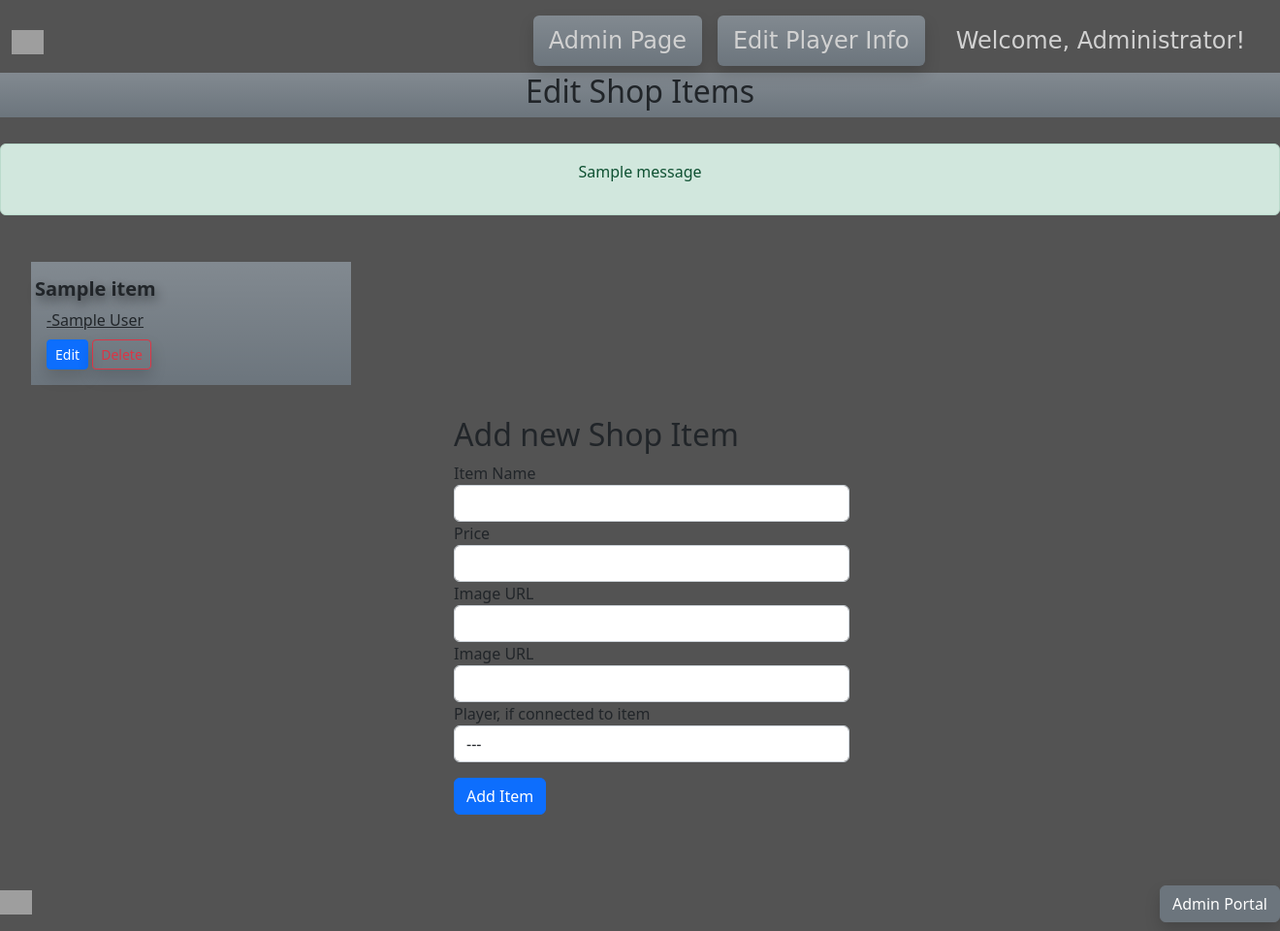
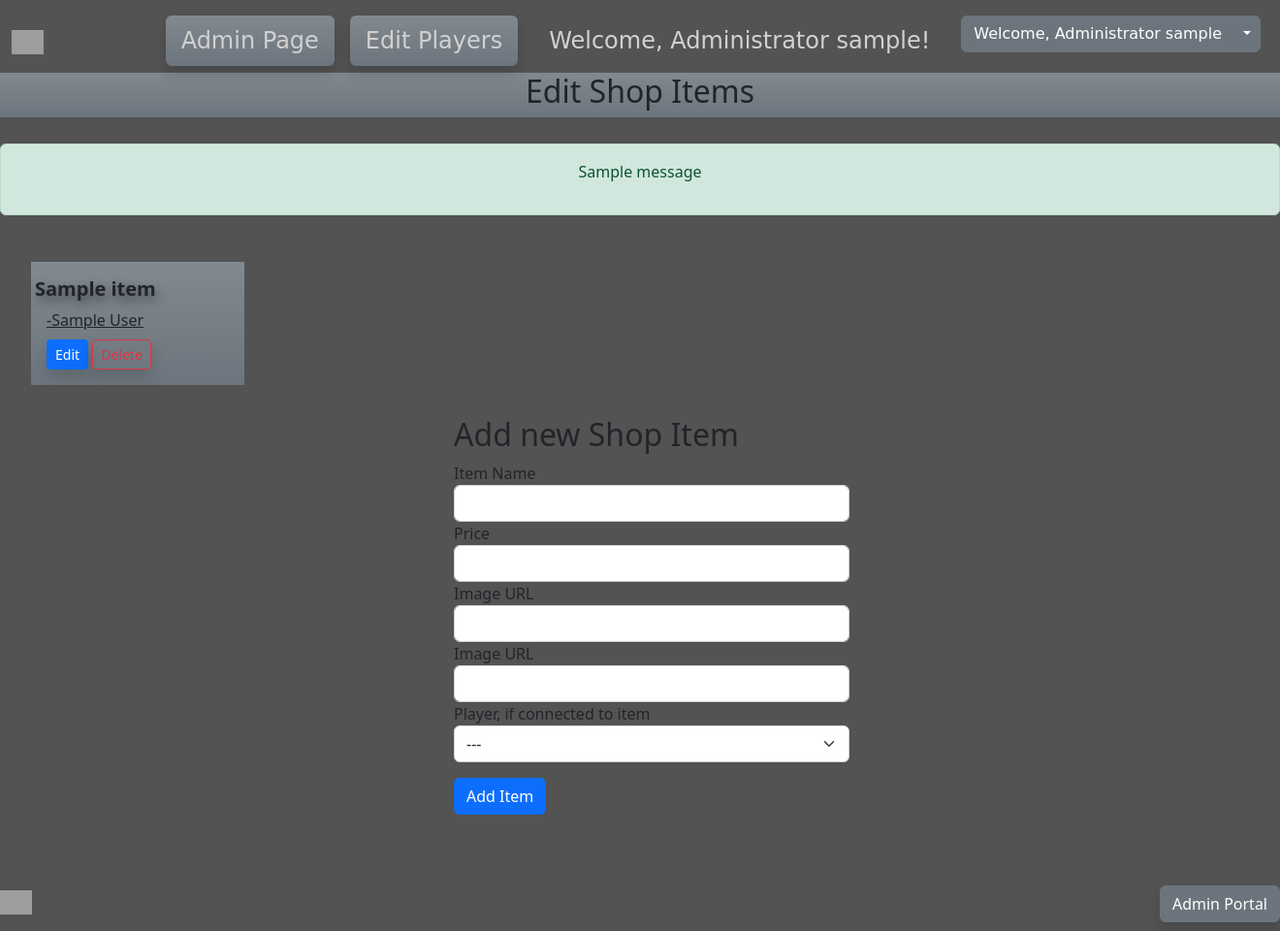
Before and after one commit to seanthewonderful/oncoor_sample, a Flask app: page /edit_shop_items in a window 1320 px wide; the page is wider, and only the part inside the window is pictured. Shown: that part at 97% size. Run offline with Flask 2, Linux system fonts and the light colour scheme; a user stored in the database is signed in; tables that the repository leaves empty hold one stand-in row (values such as "Sample post"); one stand-in notice (Sample message) is shown; parts of the project's set-up code (start-up, migrations or seed data) failed here and were passed over; some libraries are stand-ins or nearby versions; some web fonts are replaced; grey boxes are pictures that could not be loaded.

Commit message:
admin login complete

```diff
--- a/src/__init__.py
+++ b/src/__init__.py
@@ -59,8 +59,8 @@ def shop():
 
 @app.endpoint("admin")
 @app.route("/admin", methods=["GET", "POST"])
+@login_required
 def admin():
-    login_form = LoginForm()
     if current_user.is_authenticated:
         choices = [("", "---")]
         for player in Player.query.all():
@@ -76,19 +76,17 @@ def admin():
         delete_shop_item_form = DeleteShopItem()
         delete_shop_item_form.items.choices = item_choices
         return render_template('admin.html',
-                            login_form=login_form,
                             add_player_form=add_player_form,
                             add_shop_form=add_shop_form,
                             delete_player_form=delete_player_form,
                             delete_shop_item_form=delete_shop_item_form,
                             players=Player.query.all(),
                             shop_items=ShopItem.query.all())
-    return render_template('admin.html',
-                        login_form=login_form)
-
+    return redirect(url_for('admin_login'))
 
 
 @app.route("/add_player", methods=["GET", "POST"])
+@login_required
 def add_player():
     add_player_form = AddPlayer()
     if add_player_form.validate_on_submit():
@@ -110,6 +108,7 @@ def add_player():
 
 
 @app.route("/add_shop_item", methods=["GET", "POST"])
+@login_required
 def add_shop_item():
     choices = [("", "---")]
     for player in Player.query.all():
@@ -147,6 +146,7 @@ def add_shop_item():
 
 
 @app.route("/delete_player", methods=["GET", "POST"])
+@login_required
 def delete_player():
     choices = [("", "---")]
     for player in Player.query.all():
@@ -164,6 +164,7 @@ def delete_player():
 
 
 @app.route("/delete_shop_item", methods=["GET", "POST"])
+@login_required
 def delete_shop_item():
     item_choices = [("", "---")]
     for item in ShopItem.query.all():
@@ -182,6 +183,7 @@ def delete_shop_item():
 
 @app.endpoint("edit_player")
 @app.route("/edit_player", methods=["GET", "POST"])
+@login_required
 def edit_player():
     if request.method == "POST":
         try:
@@ -213,6 +215,7 @@ def edit_player():
 
 @app.endpoint("edit_shop_items")
 @app.route("/edit_shop_items", methods=["GET", "POST"])
+@login_required
 def edit_shop_items():
     def get_player(id):
         return Player.query.get(id)
@@ -245,6 +248,7 @@ def edit_shop_items():
 
 @app.endpoint('admin_register')
 @app.route("/admin_register", methods=["GET", "POST"])
+@login_required
 def admin_register():
     form = RegisterForm()
     if form.validate_on_submit():
@@ -268,24 +272,30 @@ def admin_register():
                            admins = Admin.query.all())
 
 
-@app.route("/login")
-def login():
+@app.route("/admin_login", methods=["GET", "POST"])
+def admin_login():
     form = LoginForm()
     if form.validate_on_submit():
         admin = Admin.query.filter_by(username=(form.username.data)).first()
         if admin:
             password = form.password.data
-            if check_password_hash(admin.password, password):
+            if check_password_hash(admin.password_hash, password):
                 login_user(admin)
-                flash(f"Logged in as {admin.username}")
                 return redirect(url_for('admin'))
             else:
                 flash("Incorrect password", category="danger")
-                return redirect(url_for('admin'))
+                return redirect(url_for('admin_login'))
         else:
             flash("Username does not exist", category="danger")
-            return redirect(url_for('admin'))
-    return redirect(url_for('admin'))
+            return redirect(url_for('admin_login'))
+    return render_template('admin_login.html', login_form=form)
+
+
+@app.route("/admin_logout")
+def admin_logout():
+    logout_user()
+    flash("Logged out", category="primary")
+    return redirect(url_for('admin_login'))
 
 
 """ Flask Login Manager """
--- a/src/models.py
+++ b/src/models.py
@@ -2,6 +2,7 @@ from flask import Flask, render_template, redirect, url_for, request, flash
 from jinja2 import StrictUndefined
 from flask_wtf.csrf import CSRFProtect
 from flask_sqlalchemy import SQLAlchemy
+from flask_login import UserMixin
 import csv
 from os import environ
 
@@ -17,7 +18,7 @@ db = SQLAlchemy(app)
 csrf = CSRFProtect(app)
 
 
-class Admin(db.Model):
+class Admin(UserMixin, db.Model):
     id = db.Column(db.Integer, primary_key=True)
     username = db.Column(db.String(60))
     title = db.Column(db.String(60))
--- a/src/static/css/styles.css
+++ b/src/static/css/styles.css
@@ -32,19 +32,19 @@ div {
     top: 28%;
     z-index: 4;
     text-align: center;
-    text-shadow: 0 5px 7px rgb(64, 63, 63);
+    text-shadow: 0 4px 5px rgb(63, 63, 63);
 }
 .jumbotron .container h1 {
     padding-bottom: 20px;
     border-bottom: 1px solid #FFFFFF;
     border-bottom-color: rgba(255,255,255,0.35);
     display: inline-block;
-	/* background-image: linear-gradient(rgb(240, 240, 240) 28%,
+	background-image: linear-gradient(rgb(240, 240, 240) 28%,
                                     rgb(31, 31, 31) 40%,
                                     rgb(223, 223, 223) 54%);
 	text-align: center;
 	-webkit-background-clip:text;
-	-webkit-text-fill-color: transparent; */
+	-webkit-text-fill-color: transparent;
 }
 .jumbotron .overlay {
     background-color: rgb(86, 86, 86);
--- a/src/templates/edit_player.html
+++ b/src/templates/edit_player.html
@@ -24,7 +24,7 @@
 
     <div class="container row m-4">
     {% for player in players %}
-    <div class="container col-lg-3 col-md-3 col-sm-4 col-xs-6 m-2 p-3 bg-secondary bg-gradient">
+    <div class="container col-lg-2 col-md-3 col-sm-4 col-xs-6 m-2 p-3 bg-secondary bg-gradient">
         <a class="link-dark" href="{{ url_for('player', first_name=player.first_name, last_name=player.last_name) }}" style="text-decoration:none; text-shadow: rgba(0, 0, 0, 0.493) 2px 5px 11px;"> <dl class="row h5" style="font-weight: bold;">{{ player['first_name'] }} {{ player['last_name'] }}</dl></a>
         <!-- Modal trigger Buttons -->
         <button type="button" class="btn btn-primary btn-sm shadow" data-bs-toggle="modal" data-bs-target="#modal{{ player.id }}">
--- a/src/templates/edit_shop_items.html
+++ b/src/templates/edit_shop_items.html
@@ -22,9 +22,9 @@
         {% endwith %}
     </div>
 
-    <div class="container row m-4">
+    <div class="container-fluid row m-4">
     {% for item in items %}
-    <div class="container col-lg-3 col-md-3 col-sm-4 col-xs-6 m-2 p-3 bg-secondary bg-gradient">
+    <div class="container col-lg-2 col-md-3 col-sm-4 col-xs-6 m-2 p-3 bg-secondary bg-gradient">
         <a class="link-dark" href="{{ url_for('shop') }}" style="text-decoration:none; text-shadow: rgba(0, 0, 0, 0.493) 2px 5px 11px;">
             <dl class="row h5" style="font-weight: bold;">{{ item.name }}</dl>
         </a>
@@ -136,7 +136,7 @@
             </div>
             <div class="form-group" id="player-select">
                 {{ add_shop_form.player_connection.label }}
-                {{ add_shop_form.player_connection(class="form-control") }}
+                {{ add_shop_form.player_connection(class="form-select") }}
             </div>
             <div class="form-group my-3">
                 {{ add_shop_form.submit(class="btn btn-primary") }}
--- a/src/templates/footer.html
+++ b/src/templates/footer.html
@@ -3,6 +3,10 @@
         <a class="navbar-brand" href="#">
             <img src="https://i0.wp.com/oncoormarketing.com/wp-content/uploads/2021/10/cropped-cropped-oncoor_logo__1_-removebg-preview.png" alt="oncoor logo" height='25' class="d-inline-block align-text-top">
         </a>
+        {% if current_user.is_authenticated %}
         <a class="btn btn-secondary shadow" href="{{ url_for('admin') }}">Admin Portal</a>
+        {% else %}
+        <a class="btn btn-secondary shadow" href="{{ url_for('admin_login') }}">Admin Portal</a>
+        {% endif %}
     </div>
 </footer>
--- a/src/templates/home.html
+++ b/src/templates/home.html
@@ -11,8 +11,8 @@
     <div class="overlay"></div>
     <div class="container">
         <h1 style="font-size:7em;">oncoor</h1>
-        <h4 class="display-5">sports marketing</h4>
-        <div class="lead" ><p>social media</p><p>endorsements</p><p>marketing</p></div>
+        <h4 class="display-5">Sports Marketing</h4>
+        <div class="lead" ><p>Social Media</p><p>Endorsements</p><p>Marketing</p></div>
         <div class="d-flex">
             <a class="btn btn-lg inquiry-btn" href="#staples">Contact us!</a>
         </div>
--- a/src/templates/navbar.html
+++ b/src/templates/navbar.html
@@ -29,10 +29,16 @@
               <a class="nav-link" href="{{ url_for('home', _anchor='staples') }}">Contact Us!</a>
             </li>
 
+            {% elif request.url_rule.endpoint == 'admin_login' %}
+
+            <li class="nav-item p-2">
+              <a class="nav-link" href="#">Welcome, Administrator</a>
+            </li>
+
             {% elif request.url_rule.endpoint == 'admin' %}
 
             <li class="nav-item p-2">
-              <a class="nav-link shadow bg-secondary bg-gradient" href="{{ url_for('edit_player') }}">Edit Player Info</a>
+              <a class="nav-link shadow bg-secondary bg-gradient" href="{{ url_for('edit_player') }}">Edit Players</a>
             </li>
             <li class="nav-item p-2">
               <a class="nav-link shadow bg-secondary bg-gradient" href="{{ url_for('edit_shop_items') }}">Edit Shop Items</a>
@@ -41,7 +47,15 @@
               <a class="nav-link shadow bg-secondary bg-gradient" href="{{ url_for('admin_register') }}">Add New Admin</a>
             </li>
             <li class="nav-item p-2">
-              <a class="nav-link" href="#">Welcome, Administrator!</a>
+              <div class="btn-group">
+                <button type="button" class="btn btn-secondary">Welcome, Administrator {{ current_user.username }}</button>
+                <button type="button" class="btn btn-secondary dropdown-toggle dropdown-toggle-split" data-bs-toggle="dropdown" aria-expanded="false">
+                  <span class="visually-hidden">Toggle Dropdown</span>
+                </button>
+                <ul class="dropdown-menu dropdown-menu-end">
+                  <li><a class="dropdown-item" href="{{ url_for('admin_logout') }}">Logout</a></li>
+                </ul>
+              </div>
             </li>
 
             {% elif request.url_rule.endpoint == 'edit_player' %}
@@ -53,7 +67,15 @@
               <a class="nav-link shadow bg-secondary bg-gradient" href="{{ url_for('edit_shop_items') }}">Edit Shop Items</a>
             </li>
             <li class="nav-item p-2">
-              <a class="nav-link" href="#">Welcome, Administrator!</a>
+              <div class="btn-group">
+                <button type="button" class="btn btn-secondary">Welcome, Administrator {{ current_user.username }}</button>
+                <button type="button" class="btn btn-secondary dropdown-toggle dropdown-toggle-split" data-bs-toggle="dropdown" aria-expanded="false">
+                  <span class="visually-hidden">Toggle Dropdown</span>
+                </button>
+                <ul class="dropdown-menu dropdown-menu-end">
+                  <li><a class="dropdown-item" href="{{ url_for('admin_logout') }}">Logout</a></li>
+                </ul>
+              </div>
             </li>
 
             {% elif request.url_rule.endpoint == 'edit_shop_items' %}
@@ -62,11 +84,23 @@
               <a class="nav-link shadow bg-secondary bg-gradient" href="{{ url_for('admin') }}">Admin Page</a>
             </li>
             <li class="nav-item p-2">
-              <a class="nav-link shadow bg-secondary bg-gradient" href="{{ url_for('edit_player') }}">Edit Player Info</a>
+              <a class="nav-link shadow bg-secondary bg-gradient" href="{{ url_for('edit_player') }}">Edit Players</a>
             </li>
             <li class="nav-item p-2">
-              <a class="nav-link" href="#">Welcome, Administrator!</a>
+              <a class="nav-link" href="">Welcome, Administrator {{ current_user.username }}!</a>
             </li>
+            <li class="nav-item p-2">
+              <div class="btn-group">
+                <button type="button" class="btn btn-secondary">Welcome, Administrator {{ current_user.username }}</button>
+                <button type="button" class="btn btn-secondary dropdown-toggle dropdown-toggle-split" data-bs-toggle="dropdown" aria-expanded="false">
+                  <span class="visually-hidden">Toggle Dropdown</span>
+                </button>
+                <ul class="dropdown-menu dropdown-menu-end">
+                  <li><a class="dropdown-item" href="{{ url_for('admin_logout') }}">Logout</a></li>
+                </ul>
+              </div>
+            </li>
+
 
             {% else %}
             <li class="nav-item nav-charcoal1">
```
Also changed, not shown: src/templates/admin.html (+0 -26 lines), src/templates/admin_login.html (added, +39 -0 lines).
